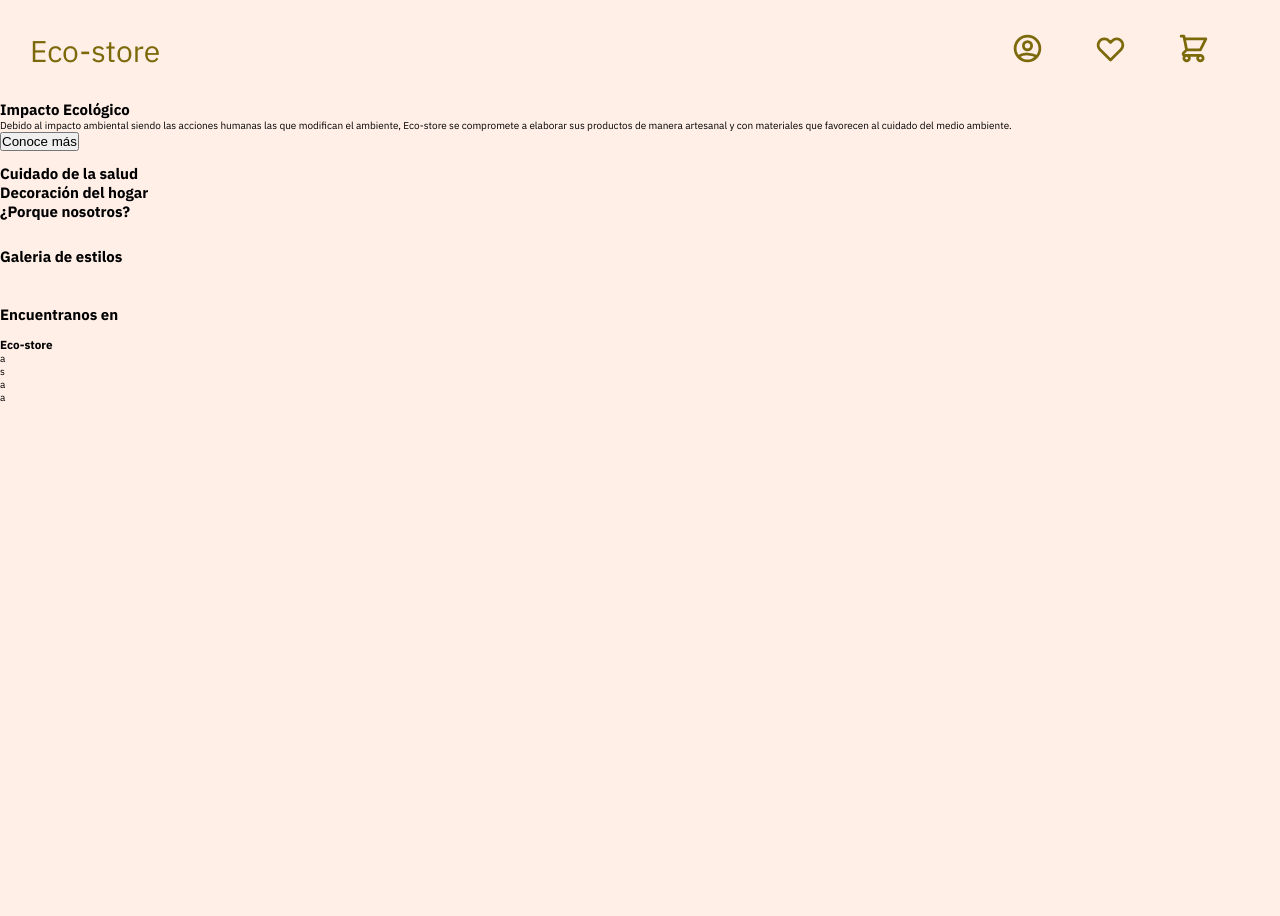
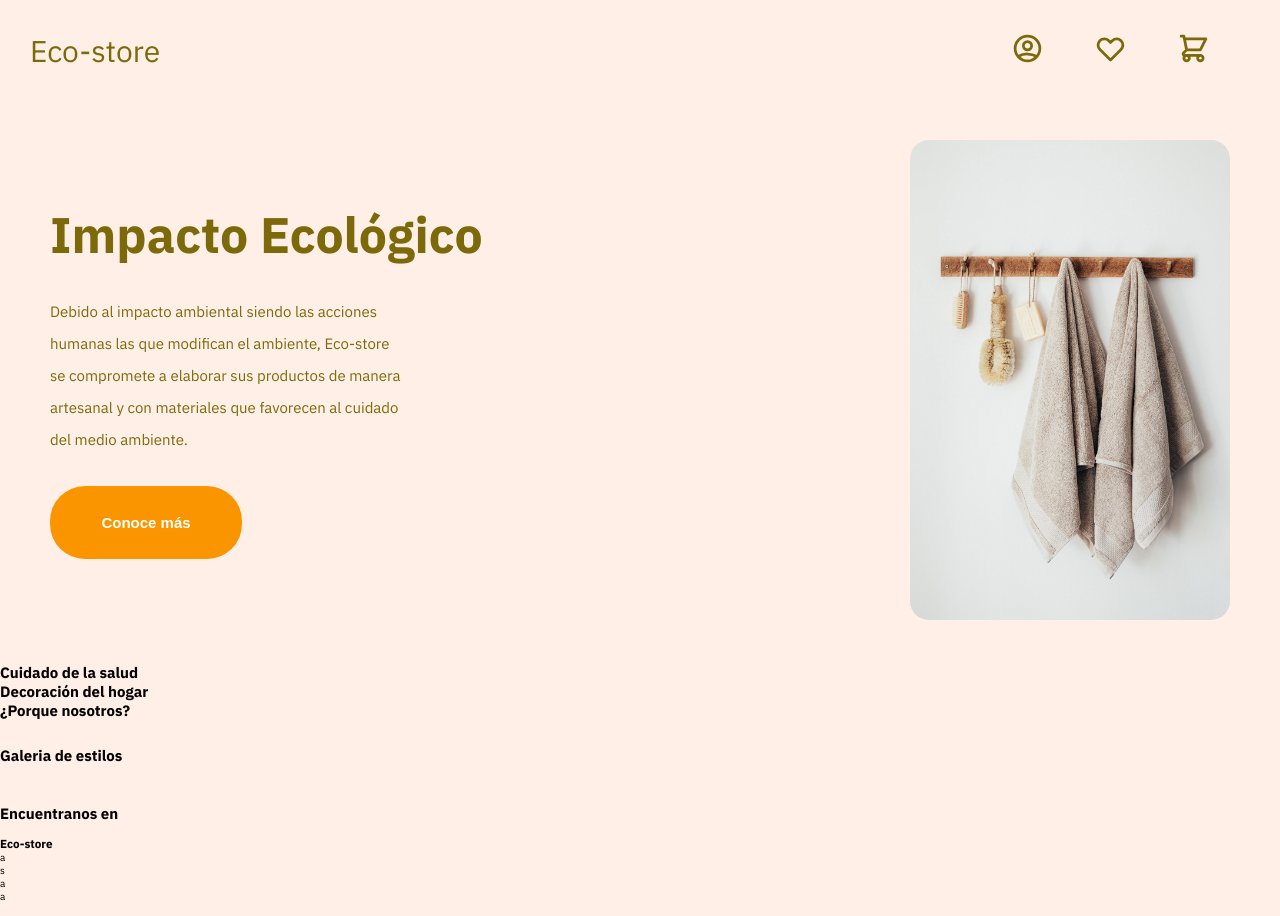
Before and after one commit to MiguelSuarez-hub/eco-store, a plain HTML site: page index.html in a window 1280 px wide. Before the commit the page ends 800 px from the top, so only its background shows below. Drawn offline with Linux system fonts and the light colour scheme.

Commit message:
Added styles to the main section

```diff
--- a/index.html
+++ b/index.html
@@ -28,15 +28,15 @@
       </button>
     </div>
   </nav>
-  <main class="main-section">
-    <article>
+  <main>
+    <article class="main__info">
       <div class="info-section">
         <h1>Impacto Ecológico</h1>
-        <p>Debido al impacto ambiental siendo las acciones humanas las que  modifican el ambiente, Eco-store se compromete a elaborar sus productos de manera artesanal y con materiales que favorecen al cuidado del medio ambiente.</p>
+        <p>Debido al impacto ambiental siendo las acciones <br> humanas las que  modifican el ambiente, Eco-store <br> se compromete a elaborar sus productos de manera <br> artesanal y con materiales que favorecen al cuidado <br> del medio ambiente.</p>
         <button>Conoce más</button>
       </div>
       <div class="image-section">
-        <img src="" alt="">
+        <img src="./assets/img/main-2.jpg" alt="imagen de toallas">
       </div>
     </article>
     <section class="product-section">
--- a/scss/main.scss
+++ b/scss/main.scss
@@ -5,6 +5,7 @@ $secondary-color: #FFDAC6;
 $tertiary-color: #BABD8D;
 $primary-text-color: #7C6A0A;
 $primary-font-family: 'IBM Plex Sans', sans-serif;
+$p-size: 1.5rem;
 
 * {
   box-sizing: border-box;
@@ -54,3 +55,40 @@ nav {
     }
   }
 }
+.main__info {
+  display: flex;
+  flex-direction: row;
+  padding: 40px 50px;
+  justify-content: space-between;
+  align-items: center;
+  h1 {
+    font-weight: 600;
+    font-size: 5rem;
+    line-height: 62px;
+    color: $primary-text-color;
+  }
+  p {
+    font-weight: 400;
+    font-size: $p-size;
+    line-height: 32px;
+    color: $primary-text-color;
+    margin: 30px 0;
+  }
+  button {
+    width: 15vw;
+    height: 73px;
+    background: #FA9500;
+    border: none;
+    border-radius: 35px;
+    font-weight: 700;
+    font-size: $p-size;
+    line-height: 30px;
+    color: #FFFFFF;
+    cursor: pointer;
+  }
+  img {
+    width: 25vw;
+    border-radius: 19px;
+  }
+
+}
```
Also changed, not shown: css/main.css, 1 other file.
